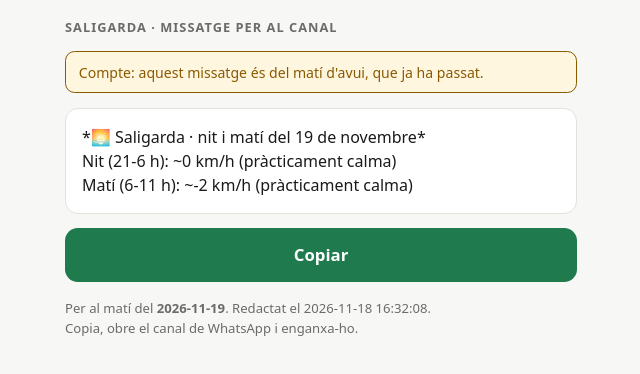
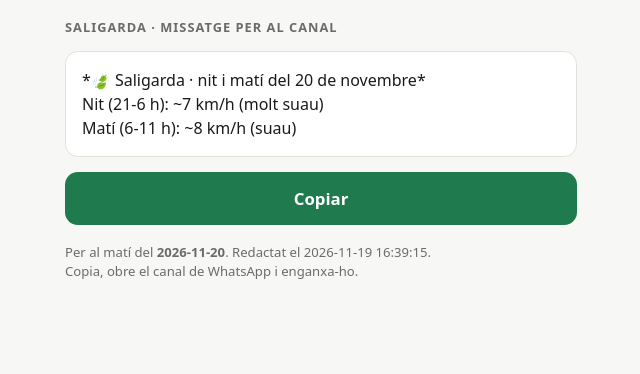
Before and after one commit to adriabarbeta/saligarda, a plain HTML site: page docs/index.html in a window 1280 px wide. Shown: the whole page, without its empty margins (319-959 px from the left). Drawn offline with Linux system fonts and the light colour scheme.

Commit message:
pronostic 2026-11-19

```diff
--- a/derived/posts_x.csv
+++ b/derived/posts_x.csv
@@ -120,3 +120,4 @@ moment,nit,probabilitat,u_pred,enviat,detall,text
 2026-11-16 17:17:10,2026-11-17,3,-2.93,TRUE,id 2122378454184427938,🌅 Saligarda · nit i matí del 17 de novembre | Nit (21-6 h): ~1 km/h (pràcticament calma) | Matí (6-11 h): ~-3 km/h (pràcticament calma) | #laGarriga #Congost
 2026-11-17 00:16:52,2026-11-18,3,-1.32,TRUE,id 2122484077219733564,🌅 Saligarda · nit i matí del 18 de novembre | Nit (21-6 h): ~2 km/h (pràcticament calma) | Matí (6-11 h): ~-1 km/h (pràcticament calma) | #laGarriga #Congost
 2026-11-18 16:32:08,2026-11-19,4,-1.66,TRUE,id 2123091898776612904,🌅 Saligarda · nit i matí del 19 de novembre | Nit (21-6 h): ~0 km/h (pràcticament calma) | Matí (6-11 h): ~-2 km/h (pràcticament calma) | #laGarriga #Congost
+2026-11-19 16:39:15,2026-11-20,14,8.12,TRUE,id 2123456076414959794,🍃 Saligarda · nit i matí del 20 de novembre | Nit (21-6 h): ~7 km/h (molt suau) | Matí (6-11 h): ~8 km/h (suau) | #laGarriga #Congost
--- a/derived/pronostics.csv
+++ b/derived/pronostics.csv
@@ -32,3 +32,4 @@ emes,nit,p_saligarda,p_bot,u_mati_pred,u_1a_pred,u_nit_pred,p8,p11,p14,pic_utc,f
 2026-11-16 22:59,2026-11-17,0.071,0.02,-2.96,-1.39,0.88,0.065,0.049,0.025,5,9,1.28,13.09,practicament nul.la,38,3,1010.7,-9,-6.8
 2026-11-17 23:35,2026-11-18,0.069,0.039,-1.95,-0.59,1.32,0.084,0.046,0.038,5,9,1.99,14.4,practicament nul.la,86,2,1006.9,-2.9,-4.6
 2026-11-18 22:56,2026-11-19,0.06,0.033,-1.36,0.55,0.09,0.062,0.062,0.048,5,9,1.68,13.99,practicament nul.la,53,20,1002.7,-2.7,-2.3
+2026-11-19 16:39,2026-11-20,0.369,0.143,8.12,9.76,7.24,0.464,0.31,0.158,5,9,7.98,7.92,fluixa,60,0,1017.3,16,-2.8
--- a/docs/index.html
+++ b/docs/index.html
@@ -51,15 +51,15 @@
 <main>
   <h1>Saligarda &middot; missatge per al canal</h1>
   <div id="avis"></div>
-  <pre id="msg">*🌅 Saligarda · nit i matí del 19 de novembre*
-Nit (21-6 h): ~0 km/h (pràcticament calma)
-Matí (6-11 h): ~-2 km/h (pràcticament calma)</pre>
+  <pre id="msg">*🍃 Saligarda · nit i matí del 20 de novembre*
+Nit (21-6 h): ~7 km/h (molt suau)
+Matí (6-11 h): ~8 km/h (suau)</pre>
   <button id="btn" type="button">Copiar</button>
-  <p class="peu">Per al mat&iacute; del <strong>2026-11-19</strong>. Redactat el 2026-11-18 16:32:08.<br>
+  <p class="peu">Per al mat&iacute; del <strong>2026-11-20</strong>. Redactat el 2026-11-19 16:39:15.<br>
      Copia, obre el canal de WhatsApp i enganxa-ho.</p>
 </main>
 <script>
-  var NIT = "2026-11-19";
+  var NIT = "2026-11-20";
   var btn = document.getElementById("btn");
   btn.addEventListener("click", function () {
     var t = document.getElementById("msg").textContent;
```
Also changed, not shown: docs/missatge.txt, post_x.txt, pronostic.txt.
